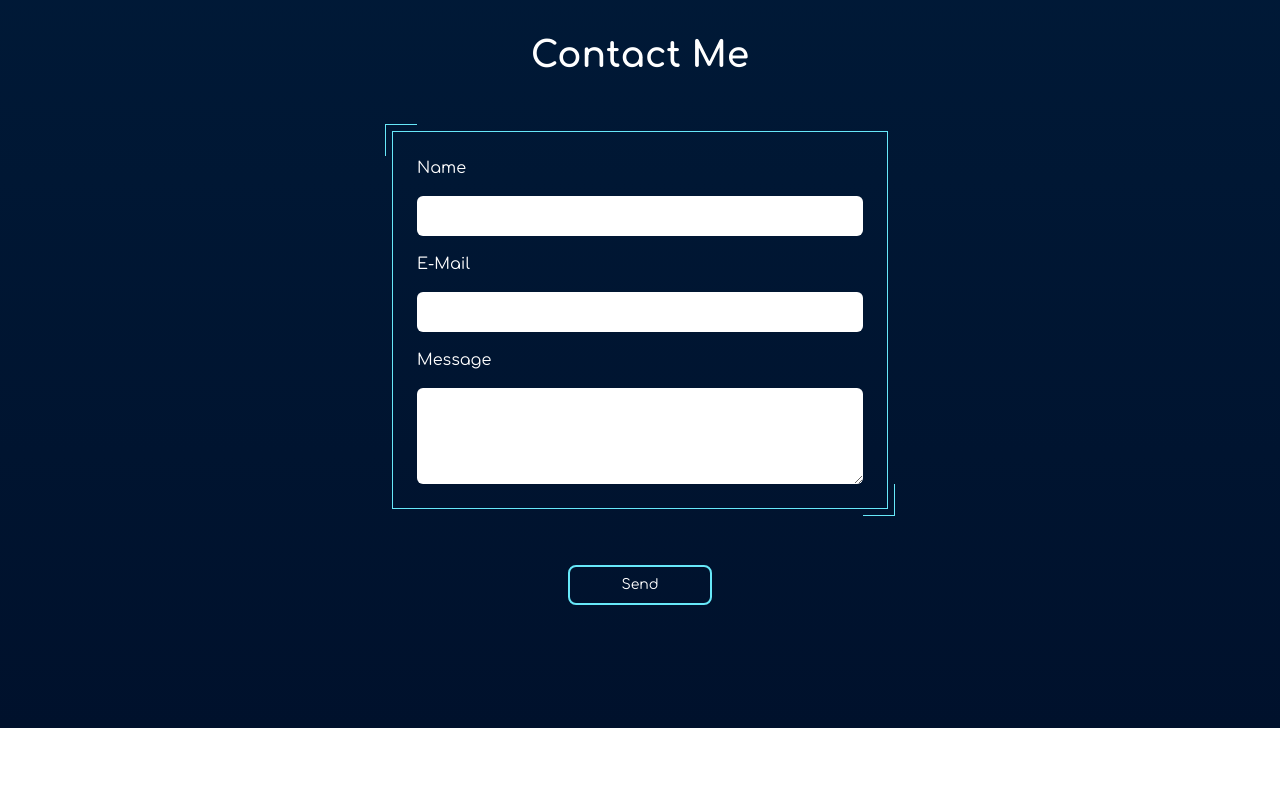
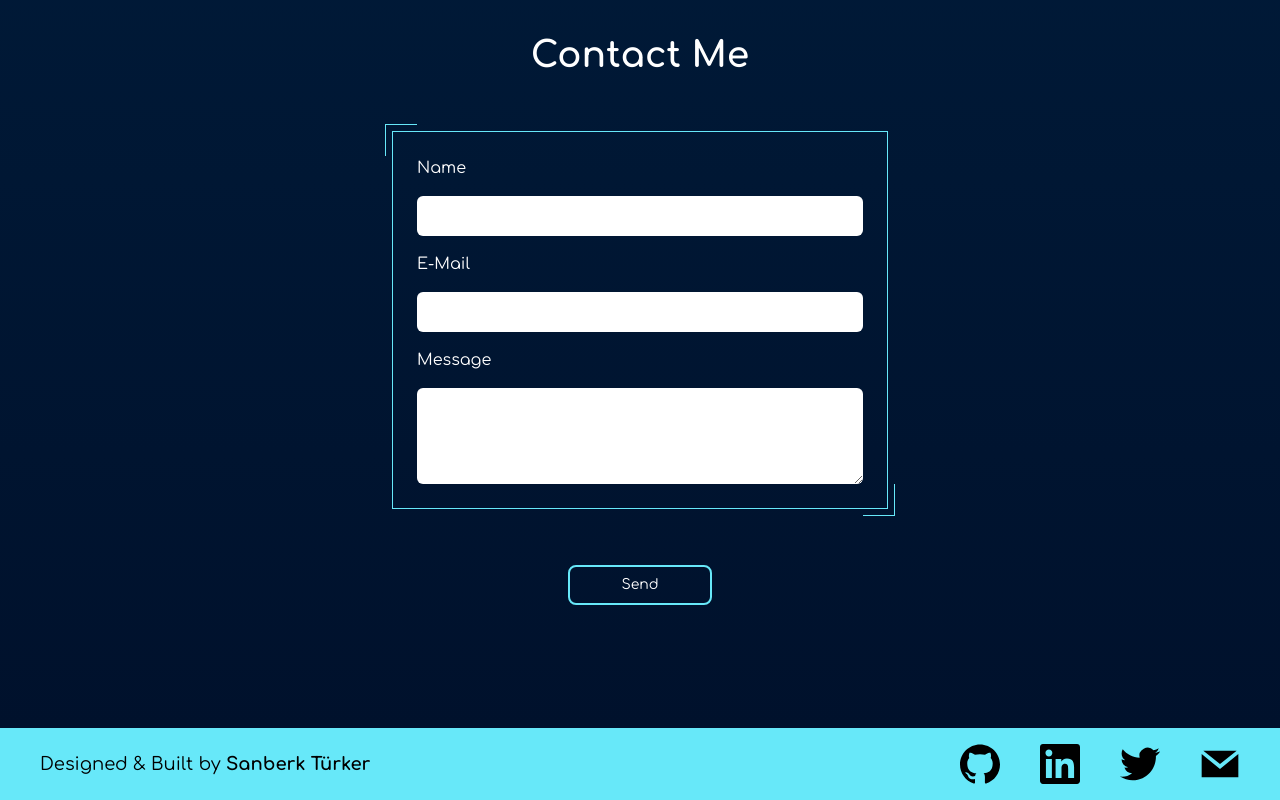
Before and after one commit to sanberkHax/sanberk.dev, a Next.js app: page / in a window 1280 px wide. Shown: the part 5560-6360 px from the top of the page. Before the commit the page ends 6288 px from the top, so only its background shows below. Built offline with nearby package versions, Linux system fonts and the light colour scheme.

Commit message:
Add footer

```diff
--- /dev/null
+++ b/src/components/Footer.tsx
@@ -0,0 +1,21 @@
+import { Icon } from './Icon';
+import { Typography } from './Typography';
+
+export const Footer = () => {
+  return (
+    <footer className="p-4 flex-col lg:px-10 lg:flex-row bg-cyan-300 flex justify-between items-center gap-4">
+      <Typography variant="body" className="">
+        Designed & Built by <b>Sanberk Türker</b>
+      </Typography>
+      <div className="flex gap-10">
+        <Icon name="GitHub" link="https://github.com/sanberkHax" />
+        <Icon
+          name="Linkedin"
+          link="https://www.linkedin.com/in/sanberk-turker/"
+        />
+        <Icon name="Twitter" link="https://twitter.com/sanberkDev" />
+        <Icon name="Gmail" link="mailto:sanberk.trker@gmail.com" />
+      </div>
+    </footer>
+  );
+};
--- a/src/pages/index.tsx
+++ b/src/pages/index.tsx
@@ -1,5 +1,6 @@
 import { About } from '@/components/About';
 import { Contact } from '@/components/Contact';
+import { Footer } from '@/components/Footer';
 import { Hero } from '@/components/Hero';
 import { ProjectList } from '@/components/ProjectList';
 import { Technologies } from '@/components/Technologies';
@@ -14,13 +15,14 @@ export default function Home() {
         <meta name="viewport" content="width=device-width, initial-scale=1" />
         <link rel="icon" href="/favicon.ico" />
       </Head>
-      <main className="bg-gradient-to-b from-[#005687] to-[#00112C] min-h-screen flex flex-col justify-center w-full py-2 px-8 sm:px-12 md:px-18 lg:px-24 xl:px-36 2xl:px-48 gap-96 items-center">
+      <main className="bg-gradient-to-b from-[#005687] to-[#00112C] min-h-screen flex flex-col justify-center w-full py-2 px-8 sm:px-12 md:px-18 lg:px-24 xl:px-36  2xl:px-64 gap-96 items-center">
         <Hero />
         <About />
         <Technologies />
         <ProjectList />
         <Contact />
       </main>
+      <Footer />
     </>
   );
 }
```
